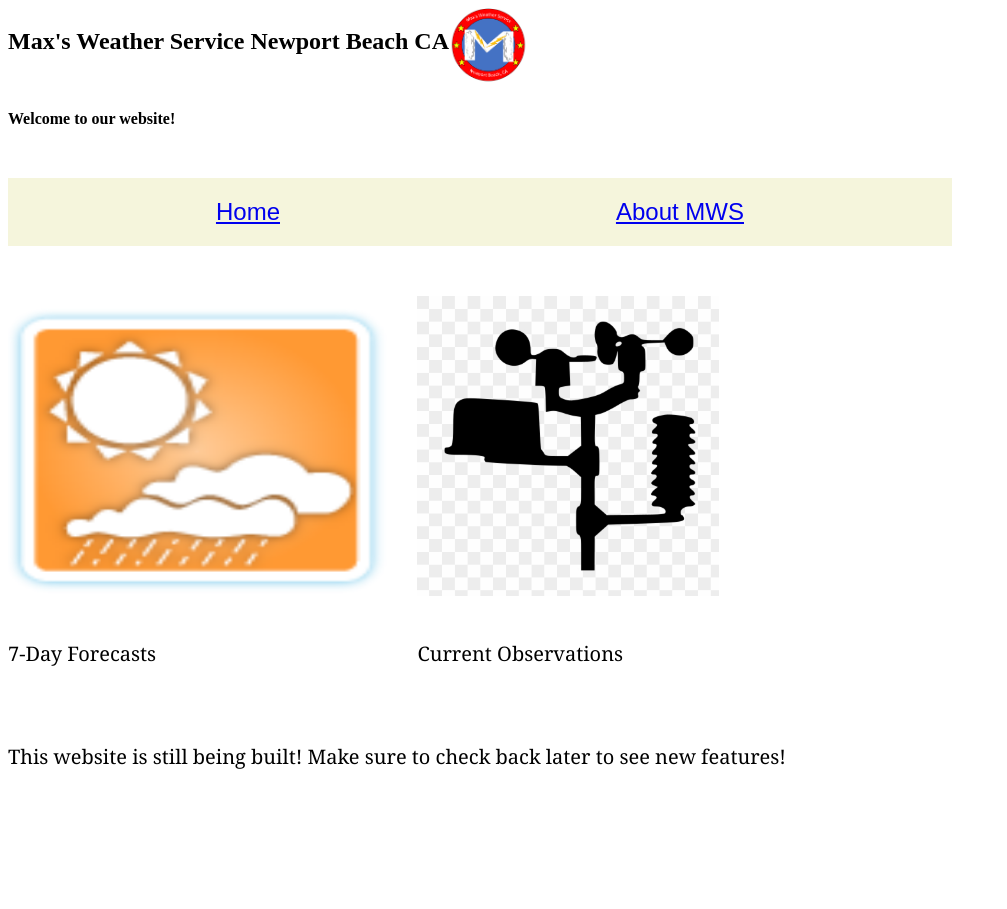
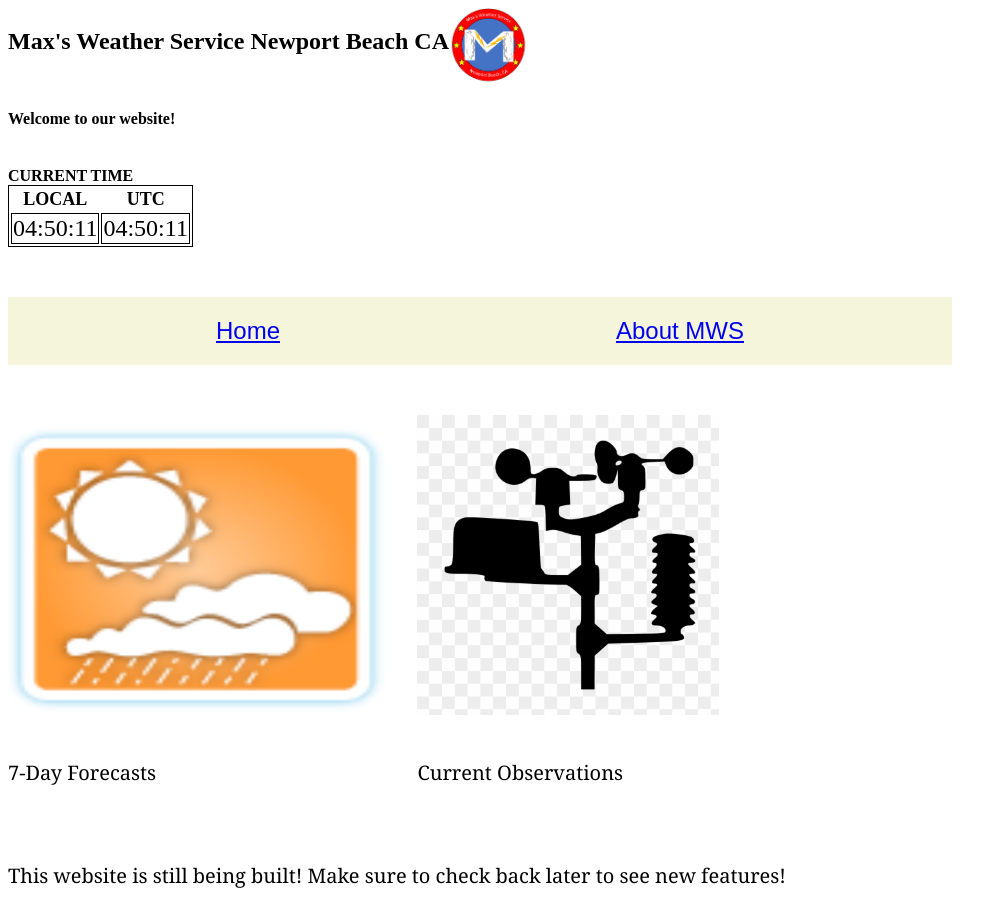
Before and after one commit to maxzqiu/mws-website, a React (Vite) app: page / in a window 1280 px wide. Shown: the whole page, without its empty margins (0-1007 px from the left). Before the commit the page ends 800 px from the top, so only its background shows below. Built offline with nearby package versions, Linux system fonts and the light colour scheme.

Commit message:
added time

```diff
--- a/src/App.jsx
+++ b/src/App.jsx
@@ -50,6 +50,14 @@ export function NavBar(){
 }
 
 function App() {
+  let [time,setTime]=useState(null);
+  let [utcTime,setUtcTime]=useState(null);
+  function getTime(){
+    setTime(new Date().toString().substring(16,24))
+    setUtcTime((new Date().toUTCString().substring(17,26)))
+  }
+
+  setInterval(getTime,1000)
 
 
   return (
@@ -62,6 +70,23 @@ function App() {
         </div>
 
         <h4>Welcome to our website! </h4>
+        <br></br>
+        <label htmlFor="time"><b>CURRENT TIME</b></label>
+        <table id="time">
+          <tbody>
+            <tr>
+              <th>LOCAL</th>
+
+              <th>UTC</th>
+            </tr>
+            <tr>
+              <td>{time}</td>
+              <td>{utcTime}</td>
+            </tr>
+          </tbody>
+
+        </table>
+
 
         <NavBar />
         <Routes>
--- a/src/index.css
+++ b/src/index.css
@@ -59,3 +59,13 @@ a:hover{
   flex-flow:row wrap;
   flex-wrap:wrap;
 }
+
+table th {
+  font-size:18px;
+}
+
+table, tr, td {
+  border:1px solid black;
+  font-size:24px;
+
+}
```
